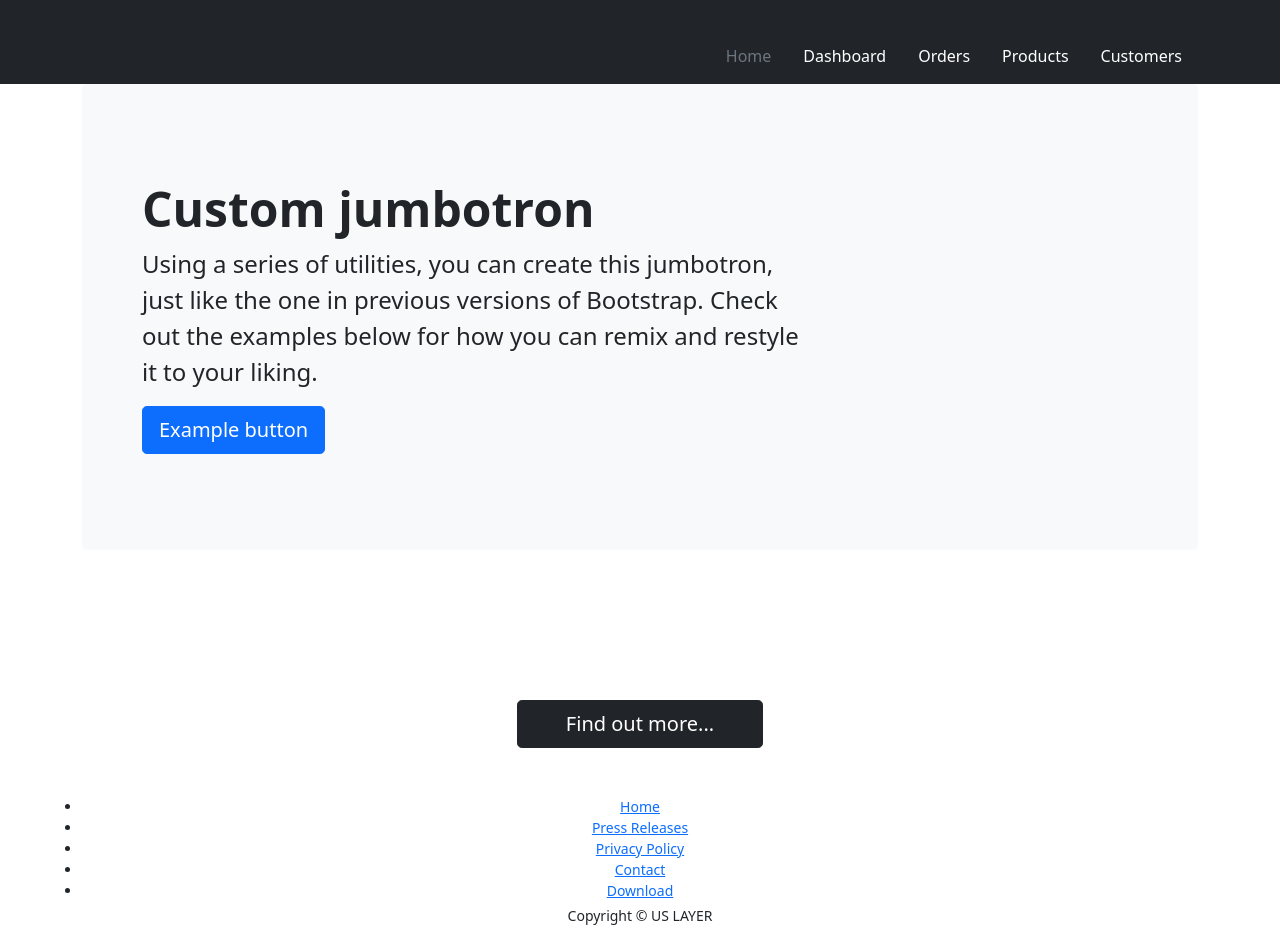
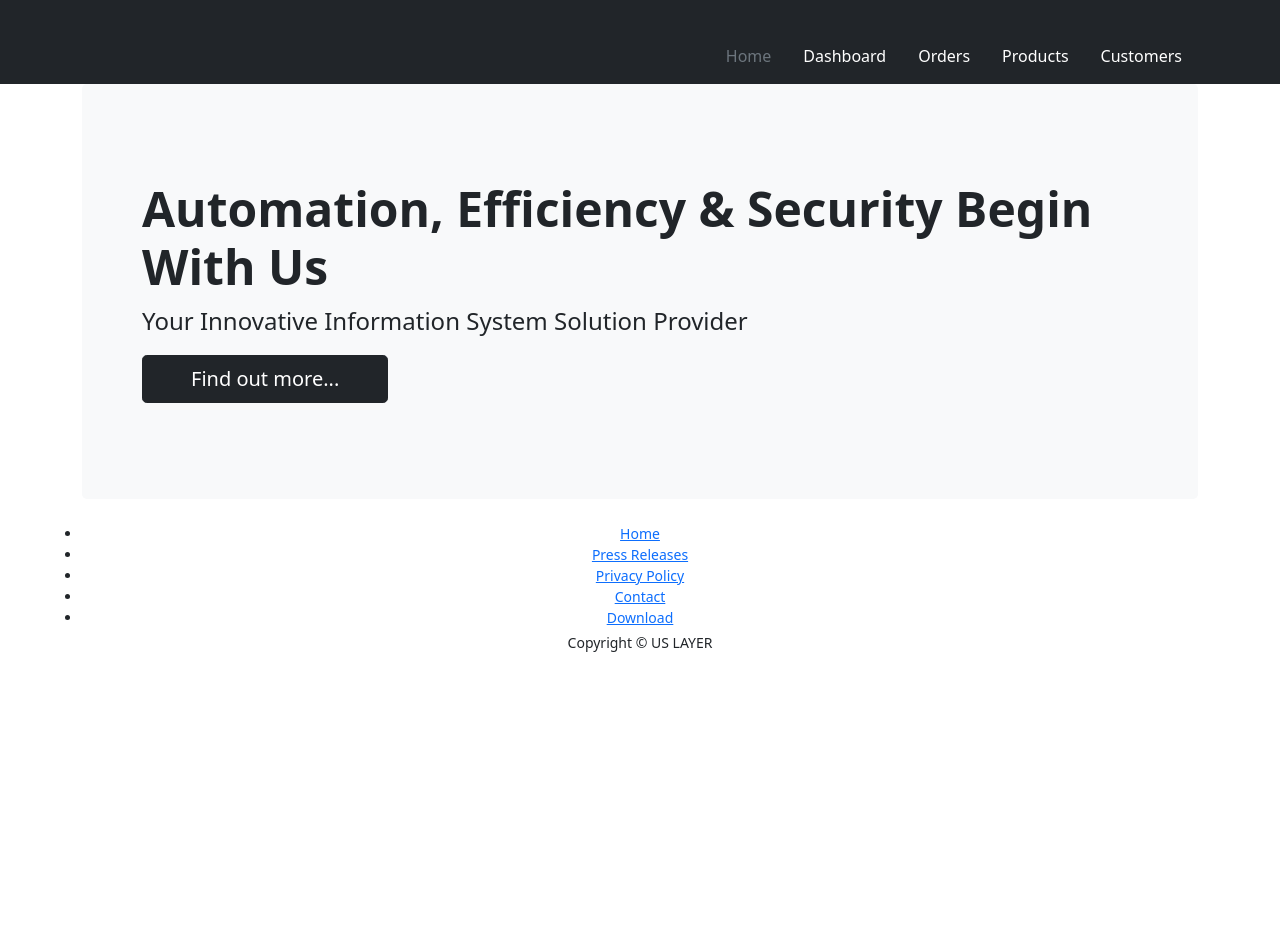
Before and after one commit to uslayer/uslayer.github.io, a Jekyll site: the page built from index.html, in a window 1280 px wide. Built offline with Jekyll 4.4.1, drawn with Linux system fonts in a browser that asks for light colours; the list of posts is cut into pages by our own code; after the commit the page ends 900 px from its top, so only the background shows below that.

Commit message:
Update index.html

```diff
--- a/index.html
+++ b/index.html
@@ -11,27 +11,11 @@ image: assets/images/blog/press-cover.jpg
 
 <div class="p-5 mb-4 bg-light rounded-3">
       <div class="container-fluid py-5">
-        <h1 class="display-5 fw-bold">Custom jumbotron</h1>
-        <p class="col-md-8 fs-4">Using a series of utilities, you can create this jumbotron, just like the one in previous versions of Bootstrap. Check out the examples below for how you can remix and restyle it to your liking.</p>
-        <button class="btn btn-primary btn-lg" type="button">Example button</button>
+        <h1 class="display-5 fw-bold">Automation, Efficiency & Security Begin With Us</h1>
+        <p class="col-md-8 fs-4">Your Innovative Information System Solution Provider</p>
+        <a href="{{site.baseurl}}/about" class="btn btn-dark text-white px-5 btn-lg">Find out more...</a>
       </div>
     </div>
-
-
-
-<div class="rounded mb-5 hero">
-  <div class="align-items-center justify-content-between" style="text-align:center;">
-
-      <h1 style="color:#ffff;" class="font-weight-bold mb-4 serif-font">
-        Automation, Efficiency & Security Begin With Us</h1>
-      <div class="row">
-        <div class="col-lg-10 mx-auto">
-          <p style="color:#ffff;" class="lead mb-4">Your Innovative Information System Solution Provider</p>
-          <a href="{{site.baseurl}}/about" class="btn btn-dark text-white px-5 btn-lg">Find out more...</a>
-        </div>
-      </div>
-  </div>
-</div>
 {% endif %}
 
 <!-- Notice
```
